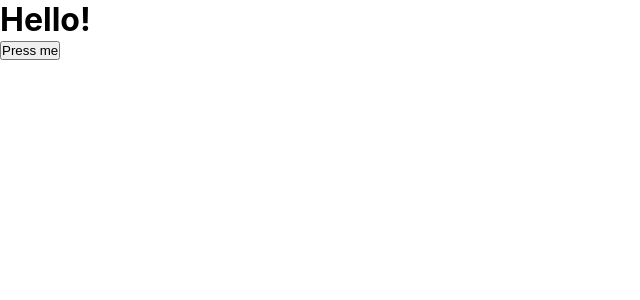
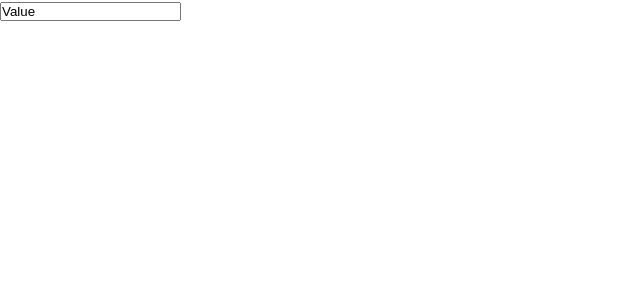
Before and after one commit to ajittupe2548/react-practice, a React (Create React App) app: page / in a window 1280 px wide. Shown: the top 300 px of the page, without its empty margins (0-640 px from the left). Built offline with nearby package versions, Linux system fonts and the light colour scheme.

Commit message:
2. Always Be Ready to Render

```diff
--- a/src/App.js
+++ b/src/App.js
@@ -1,5 +1,6 @@
 import './App.css';
 import DataFlow from './components/DataFlow';
+import Render from './components/Render';
 
 /*
 Writing Resilient Components: https://overreacted.io/writing-resilient-components/
@@ -8,7 +9,8 @@ Writing Resilient Components: https://overreacted.io/writing-resilient-component
 function App() {
   return (
     <div className="App">
-      <DataFlow />
+      {/* <DataFlow /> */}
+      <Render />
     </div>
   );
 }
--- /dev/null
+++ b/src/components/Render.js
@@ -0,0 +1,48 @@
+import React, { Component } from 'react'
+
+/*
+2. Always Be Ready to Render
+- Avoid Timing Assumptions: Ensure your component can re-render anytime without relying on specific timing or events.
+
+- Legacy Methods Caution: Avoid methods like componentWillReceiveProps that reset state based on props, as they can cause issues with frequent parent re-renders.
+
+- Controlled vs. Uncontrolled Components:
+    - Use fully controlled components to manage state through props.
+Use uncontrolled components with a key to manage local state and reset when needed.
+    - Don’t Sync Props and State: Treat "receiving props" as just another render. Manage state either fully through props or locally.
+*/
+
+class TextInput extends React.Component {
+    state = {
+        value: ''
+    };
+    // 🔴 Resets local state on every parent render
+    componentWillReceiveProps(nextProps) {
+        this.setState({ value: nextProps.value });
+    }
+    handleChange = (e) => {
+        this.setState({ value: e.target.value });
+    };
+    render() {
+        return (
+            <input
+                value={this.state.value}
+                onChange={this.handleChange}
+            />
+        );
+    }
+}
+
+export default class Render extends Component {
+    componentDidMount() {
+        setInterval(() => this.forceUpdate(), 1000);
+    }
+
+    render() {
+        return (
+            <>
+                <TextInput value='Value' />
+            </>
+        )
+    }
+}
```
